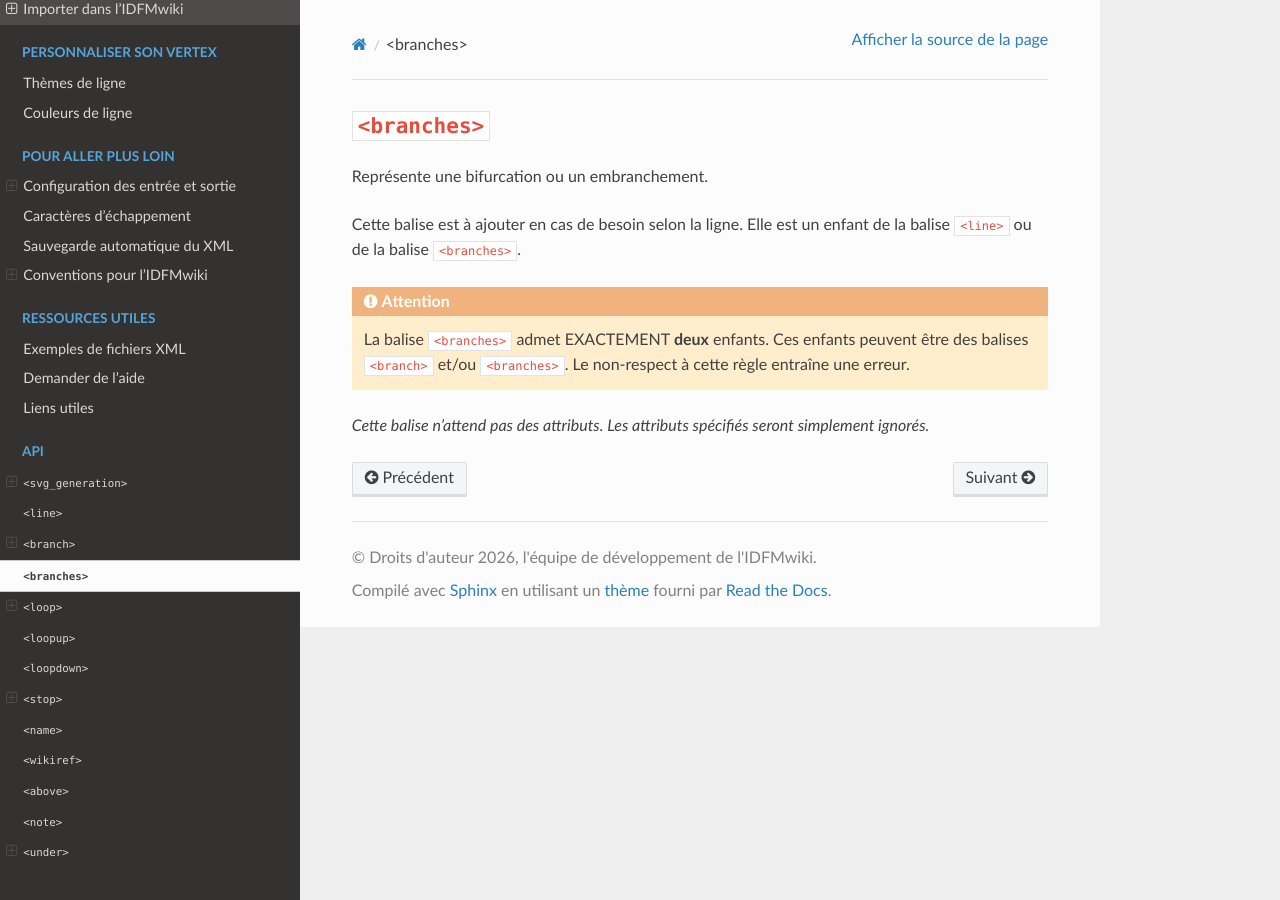
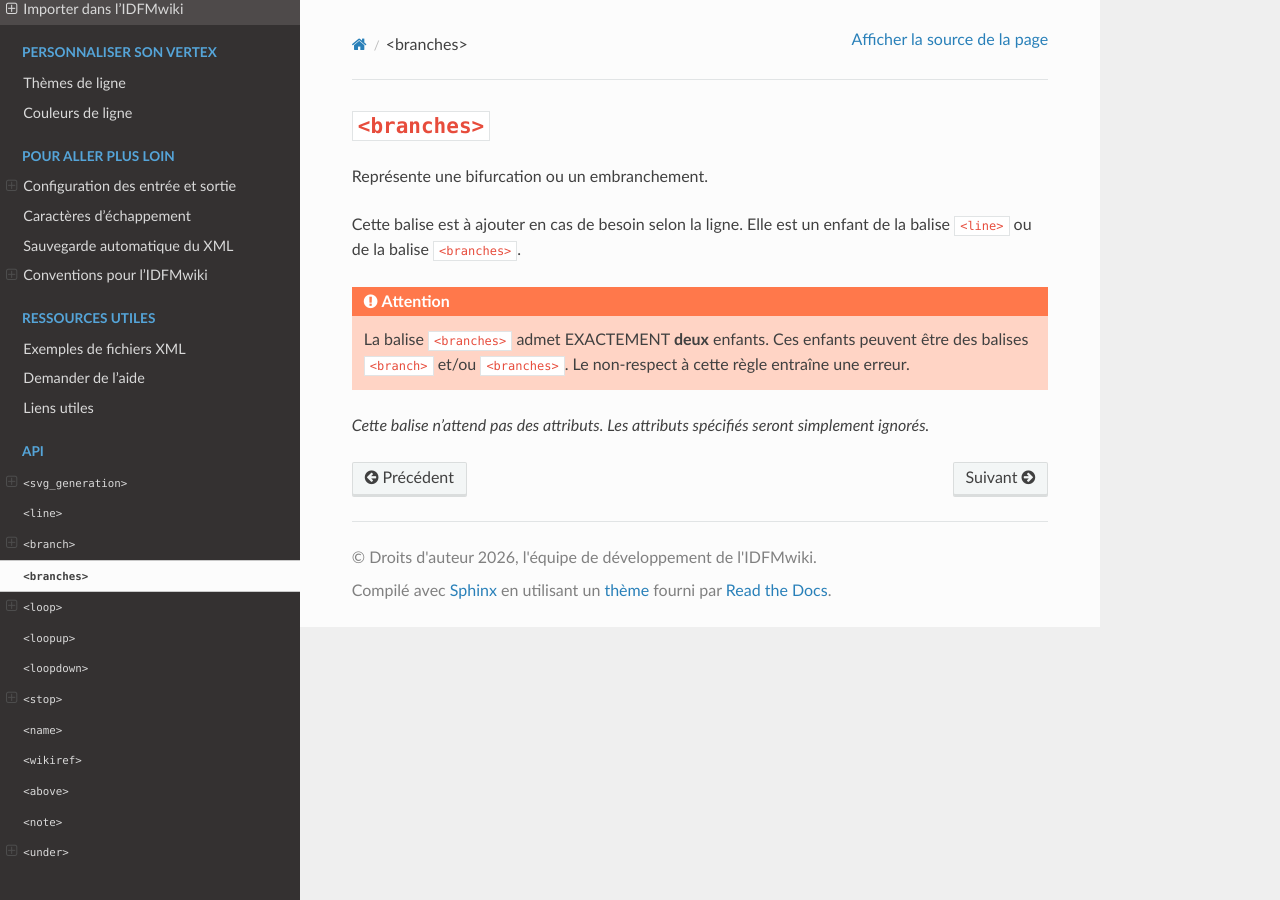
Before and after one commit to HiAbdounour/SoftVertexGenerator, a Sphinx documentation site: the page built from source/Bbranches.rst, in a window 1280 px wide. Built offline with Sphinx 7.4.7 and the Read the Docs theme 3.1.0, drawn with Linux system fonts in a browser that asks for light colours.

Commit message:
Change some color blocks in the docs

```diff
--- /dev/null
+++ b/source/_static/custom.css
@@ -0,0 +1,28 @@
+/* =========================================
+   OVERWRITING SOME COLORS
+   ========================================= */
+.admonition.attention { /* Attention */
+    background-color: #ffd4c5;
+}
+.admonition.attention .admonition-title {
+    background-color: #ff784b;
+    font-weight: bold;
+}
+
+.admonition.important { /* Important */
+    background-color: #f2e7ff;
+}
+.admonition.important .admonition-title {
+    background-color: #cfb2f3;
+    color: black;
+    font-weight: bold;
+}
+
+.admonition.caution { /* Prudence */
+    background-color: #fff0e6;
+}
+.admonition.caution .admonition-title {
+    background-color: #ffd8b8;
+    color: #984c0c;
+    font-weight: bold;
+}
--- a/source/conf.py
+++ b/source/conf.py
@@ -32,3 +32,4 @@ html_theme_options = {
     'includehidden': True,
 }
 html_static_path = ['_static']
+html_css_files = ['custom.css']
```
